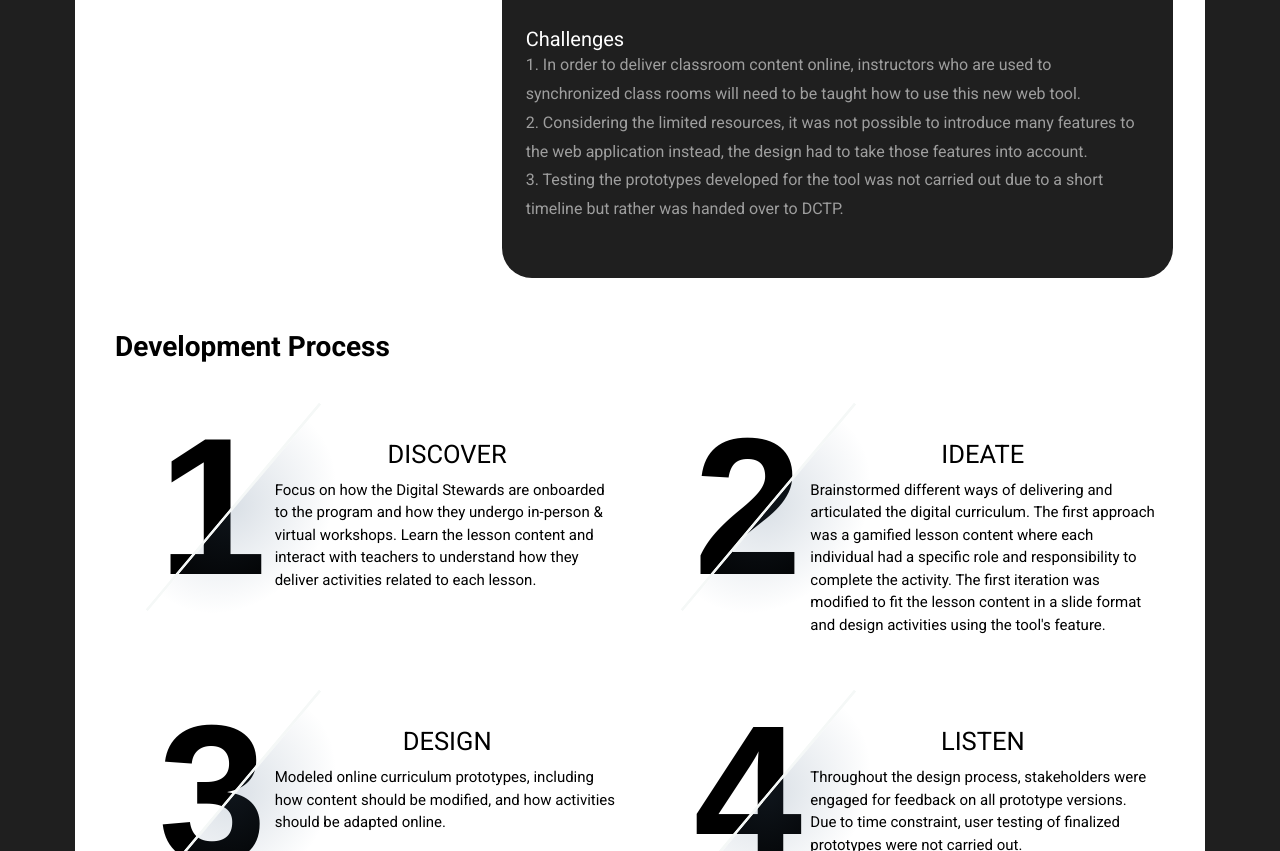
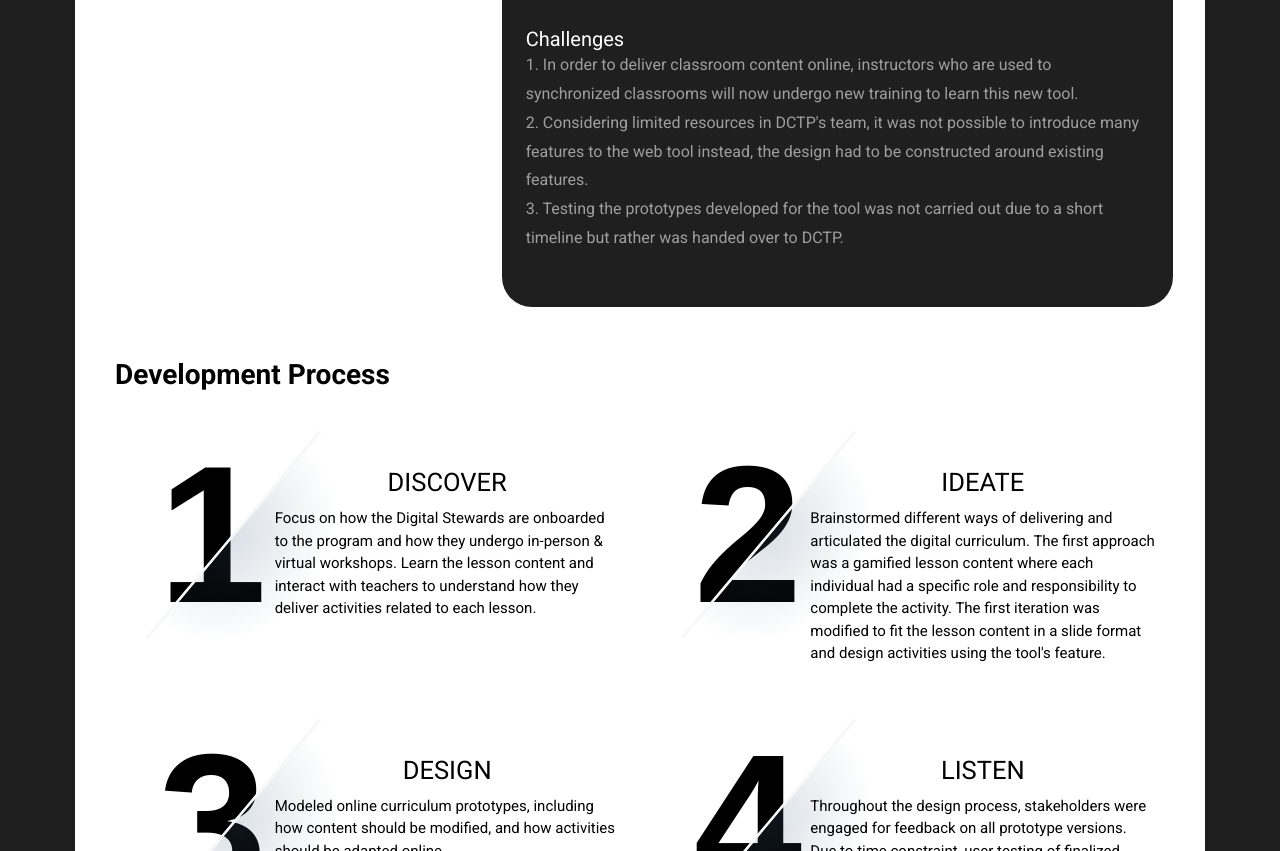
Before and after one commit to nehakumari2307/portfolio, a plain HTML site: page project3.html in a window 1280 px wide. Shown: the part 892-1743 px from the top of the page. Drawn offline with nearby package versions, Linux system fonts and the light colour scheme; a web font is replaced by a local one.

Commit message:
Add files via upload

```diff
--- a/project3.html
+++ b/project3.html
@@ -121,11 +121,11 @@
                         <div class="title"> Challenges</div>
                         <ol class="section-text">
                             <li>1. In order to deliver classroom content online, instructors who are used to
-                                synchronized class rooms will need to be taught how to use this new web tool.
+                                synchronized classrooms will now undergo new training to learn this new tool.
                             </li>
-                            <li>2. Considering the limited resources, it was not possible to introduce many features to
-                                the web application instead, the design had to take those features into account.
-                            </li>
+                            <li>2. Considering limited resources in DCTP's team, it was not possible to introduce many
+                                features to
+                                the web tool instead, the design had to be constructed around existing features.
                             <li>3. Testing the prototypes developed for the tool was not carried out due to a short
                                 timeline but rather was handed over to DCTP.</li>
                         </ol>
```
